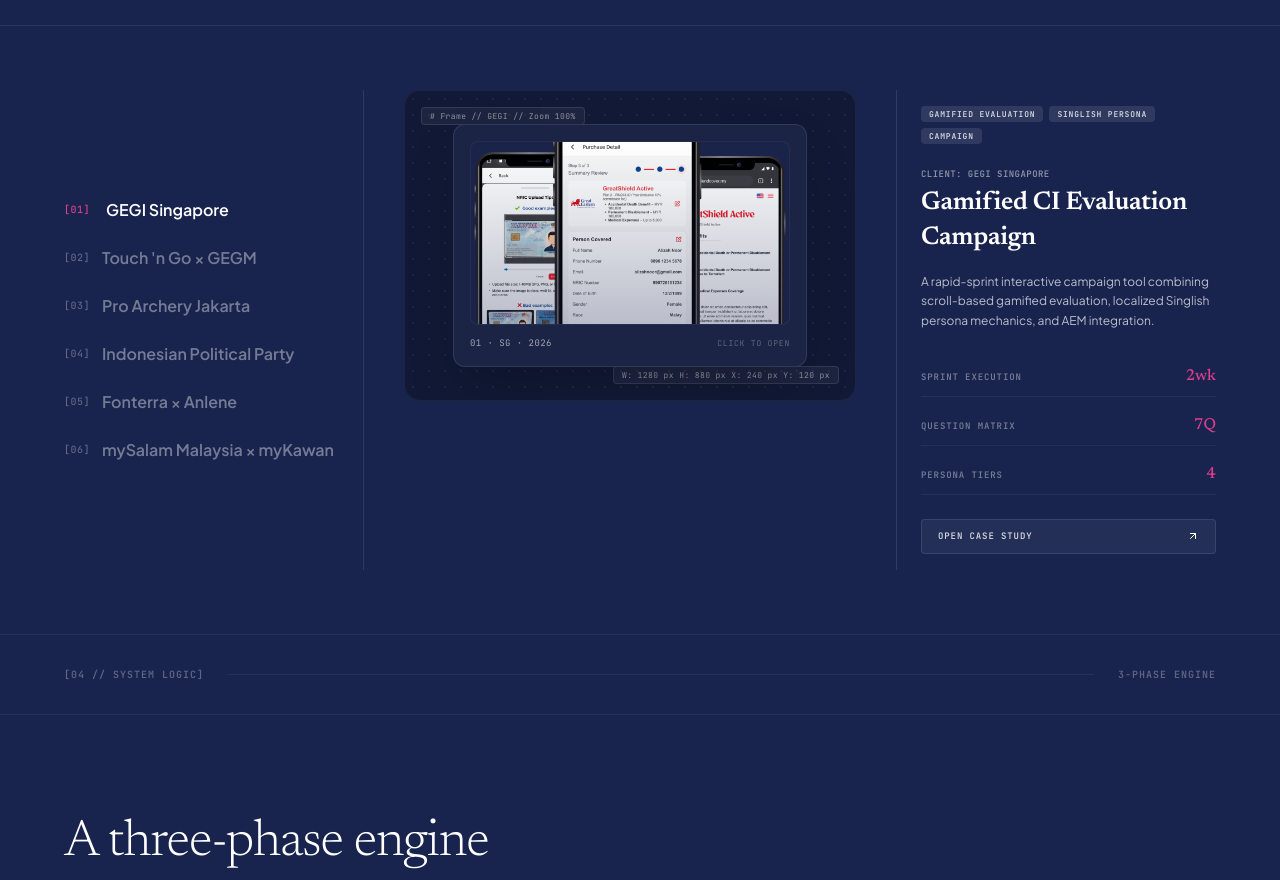
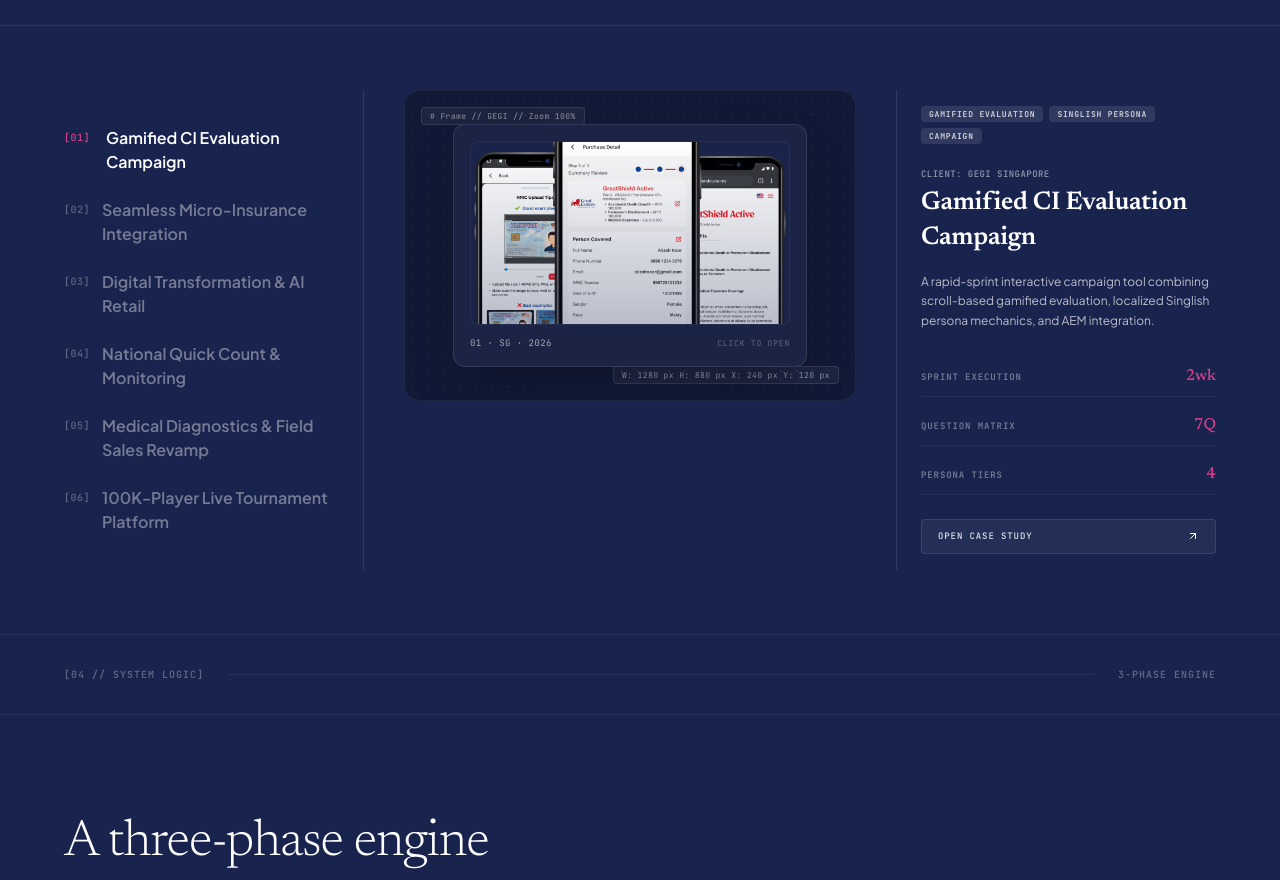
Before and after one commit to adinagayo-pixel/Adina-Portfolio, a React (Vite) app: page / in a window 1280 px wide. Shown: the part 1460-2340 px from the top of the page. Built offline with nearby package versions, Linux system fonts and the light colour scheme.

Commit message:
style: display project title instead of client name in the left column selector of App.tsx

```diff
--- a/src/app/App.tsx
+++ b/src/app/App.tsx
@@ -499,7 +499,7 @@ function FeaturedWorkSection({ onOpenProject }: { onOpenProject: (id: string) =>
                         transform: isActive ? "translateX(4px)" : "translateX(0px)",
                       }}
                     >
-                      {project.client}
+                      {project.name}
                     </span>
                   </div>
                 </button>
```
